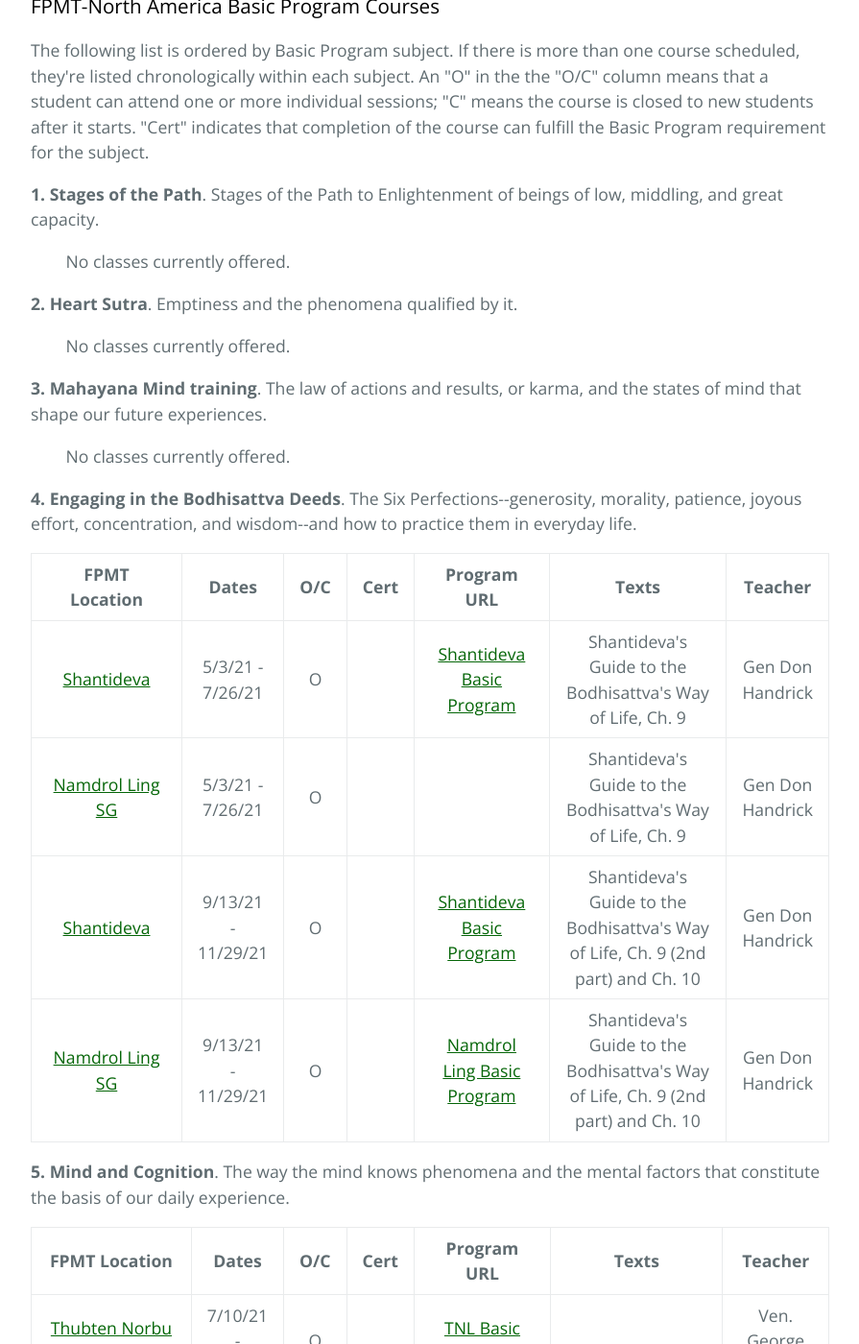
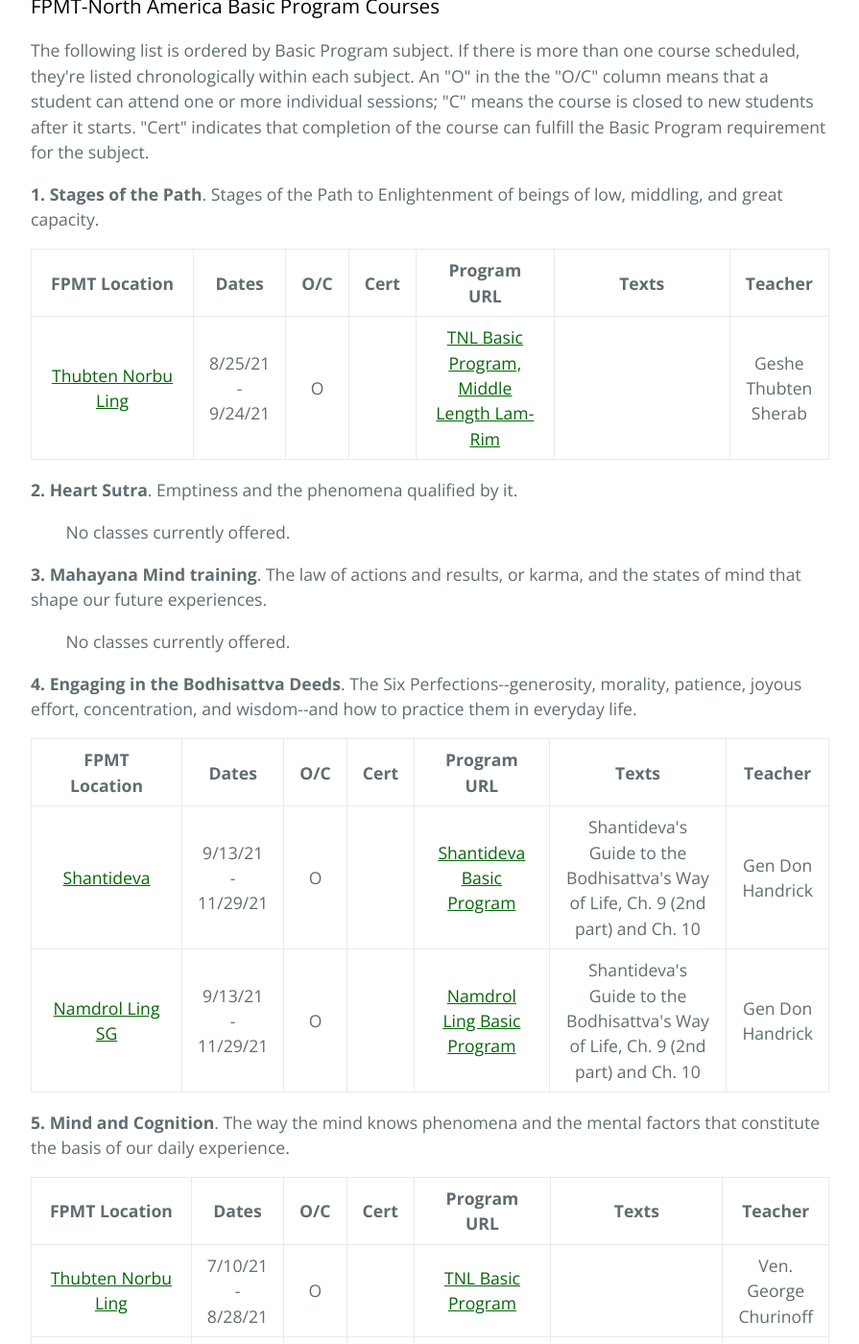
Before and after one commit to lgeorge/lgeorge.github.io, a Jekyll site: the page built from fpmt-na/index.html, in a window 1280 px wide and 1400 px high, scrolled down 598 px. Shown: the whole window at 96% size, without its empty margins (192-1087 px from the left). Built offline with Jekyll 4.4.1, drawn with Linux system fonts in a browser that asks for light colours; some of the changed text lies outside the part shown.

Commit message:
Schedule updates, additions

```diff
--- a/fpmt-na/index.html
+++ b/fpmt-na/index.html
@@ -26,7 +26,30 @@
 
     <p><strong>1. Stages of the Path</strong>. Stages of the Path to Enlightenment of beings of low, middling, and great capacity.</p>
 
-    	<p>&nbsp; &nbsp; &nbsp; &nbsp; No classes currently offered.</p>
+    		<table>
+    		<thead>
+    			<tr>
+            <th class="has-text-align-center" data-align="center" width="25%">FPMT Location</th>
+            <th class="has-text-align-center" data-align="center" width="10%">Dates</th>
+            <th class="has-text-align-center" data-align="center" width="7%">O/C</th>
+            <th class="has-text-align-center" data-align="center" width="8%">Cert</th>
+            <th class="has-text-align-center" data-align="center" width="20%">Program URL</th>
+            <th class="has-text-align-center" data-align="center" width="30%">Texts</th>
+            <th class="has-text-align-center" data-align="center" width="30%">Teacher</th>
+          </tr>
+    		</thead>
+    		<tbody>
+    			<tr>
+            <td style="text-align:center"><a href="https://tnlsf.org/" target="_blank" rel="noreferrer noopener">Thubten Norbu Ling</a></td>
+            <td style="text-align:center">8/25/21 - 9/24/21</td>
+            <td style="text-align:center">O</td>
+            <td style="text-align:center"></td>
+            <td style="text-align:center"><a href="https://tnlsf.org/event/basic-program-middle-length-lam-rim/2021-09-08/" target="_blank" rel="noreferrer noopener">TNL Basic Program, Middle Length Lam-Rim</a></td>
+            <td style="text-align:center"></td>
+            <td style="text-align:center">Geshe Thubten Sherab</td>
+          </tr>
+    		</tbody>
+    	</table>
 
     <p><strong>2. Heart Sutra</strong>. Emptiness and the phenomena qualified by it.</p>
 
@@ -52,24 +75,6 @@
           </tr>
     		</thead>
     		<tbody>
-    			<tr>
-            <td style="text-align:center"><a href="https://shantidevanyc.org/" target="_blank" rel="noreferrer noopener"></a><a target="_blank" href="https://shantidevanyc.org/" rel="noreferrer noopener">Shantideva</a></td>
-            <td style="text-align:center">5/3/21 - 7/26/21</td>
-            <td style="text-align:center">O</td>
-            <td style="text-align:center"></td>
-            <td style="text-align:center"><a href="https://shantidevanyc.org/programs/study/basic-program/" target="_blank" rel="noreferrer noopener">Shantideva Basic Program</a></td>
-            <td style="text-align:center">Shantideva's Guide to the Bodhisattva's Way of Life, Ch. 9</td>
-            <td style="text-align:center">Gen Don Handrick</td>
-          </tr>
-          <tr>
-            <td style="text-align:center"><a href="http://namdrol-ling.com/" target="_blank" rel="noreferrer noopener"></a><a target="_blank" href="http://namdrol-ling.com/" rel="noreferrer noopener">Namdrol Ling SG</a></td>
-            <td style="text-align:center">5/3/21 - 7/26/21</td>
-            <td style="text-align:center">O</td>
-            <td style="text-align:center"></td>
-            <td style="text-align:center"></td>
-            <td style="text-align:center">Shantideva's Guide to the Bodhisattva's Way of Life, Ch. 9</td>
-            <td style="text-align:center">Gen Don Handrick</td>
-          </tr>
           <tr>
             <td style="text-align:center"><a href="https://shantidevanyc.org/" target="_blank" rel="noreferrer noopener"></a><a target="_blank" href="https://shantidevanyc.org/" rel="noreferrer noopener">Shantideva</a></td>
             <td style="text-align:center">9/13/21 - 11/29/21</td>
```
Also changed, not shown: other parts of fpmt-na/index.html (+1 -1 lines).
